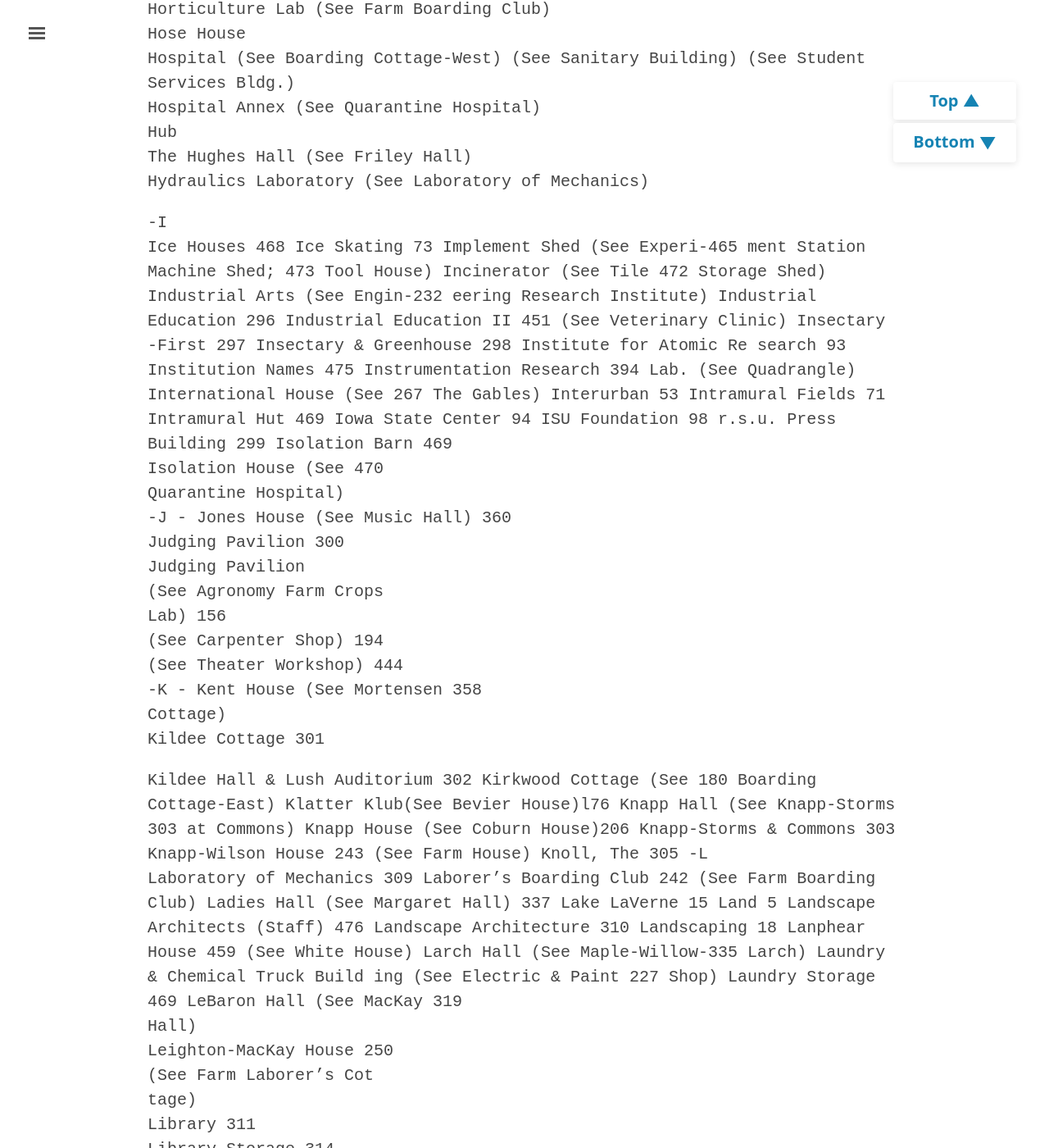
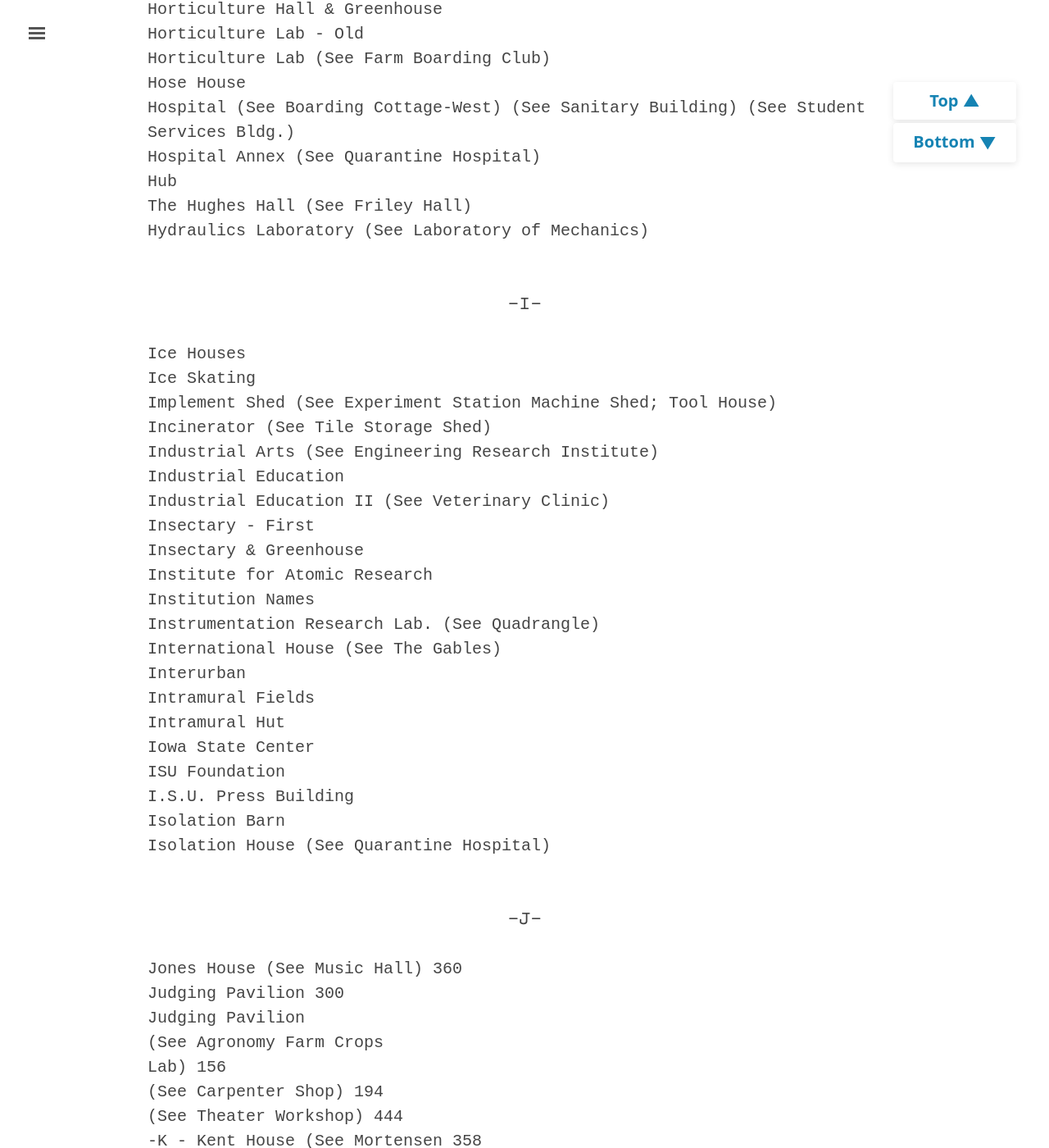
Before and after one commit to emanderson811/day-edition, a Jekyll site: the page built from _texts/1006day-index.md, in a window 1280 px wide and 1400 px high, scrolled down 11222 px. Shown: the whole window at 82% size. Built offline with Jekyll 4.4.1, drawn with Linux system fonts in a browser that asks for light colours.

Commit message:
Update 1006day-index.md

```diff
--- a/_texts/1006day-index.md
+++ b/_texts/1006day-index.md
@@ -387,19 +387,34 @@
   <li>Hydraulics Laboratory (See Laboratory of Mechanics)</li>
 </ul>
 
--I
-Ice Houses 468 Ice Skating 73 Implement Shed (See Experi-465
-ment Station Machine Shed; 473 Tool House) Incinerator (See Tile 472 Storage Shed) Industrial Arts (See Engin-232
-eering Research Institute) Industrial Education 296 Industrial Education II 451
-(See Veterinary Clinic) Insectary -First 297 Insectary & Greenhouse 298 Institute for Atomic Re
-search 93 Institution Names 475 Instrumentation Research 394
-Lab. (See Quadrangle) International House (See 267
-The Gables) Interurban 53 Intramural Fields 71 Intramural Hut 469 Iowa State Center 94 ISU Foundation 98
-r.s.u. Press Building 299
-Isolation Barn  469
-Isolation House  (See  470
-Quarantine Hospital)
--J  -
+## -I-
+
+<ul class="list-unstyled">
+  <li>Ice Houses</li>
+  <li>Ice Skating</li>
+  <li>Implement Shed (See Experiment Station Machine Shed; Tool House)</li>
+  <li>Incinerator (See Tile Storage Shed)</li>
+  <li>Industrial Arts (See Engineering Research Institute)</li>
+  <li>Industrial Education</li>
+  <li>Industrial Education II (See Veterinary Clinic)</li>
+  <li>Insectary - First</li>
+  <li>Insectary & Greenhouse</li>
+  <li>Institute for Atomic Research</li>
+  <li>Institution Names</li>
+  <li>Instrumentation Research Lab. (See Quadrangle)</li>
+  <li>International House (See The Gables)</li>
+  <li>Interurban</li>
+  <li>Intramural Fields</li>
+  <li>Intramural Hut</li>
+  <li>Iowa State Center</li>
+  <li>ISU Foundation</li>
+  <li>I.S.U. Press Building</li>
+  <li>Isolation Barn</li>
+  <li>Isolation House (See Quarantine Hospital)</li>
+</ul>
+
+## -J-
+
 Jones House  (See Music Hall)  360
 Judging Pavilion  300
 Judging Pavilion
```
